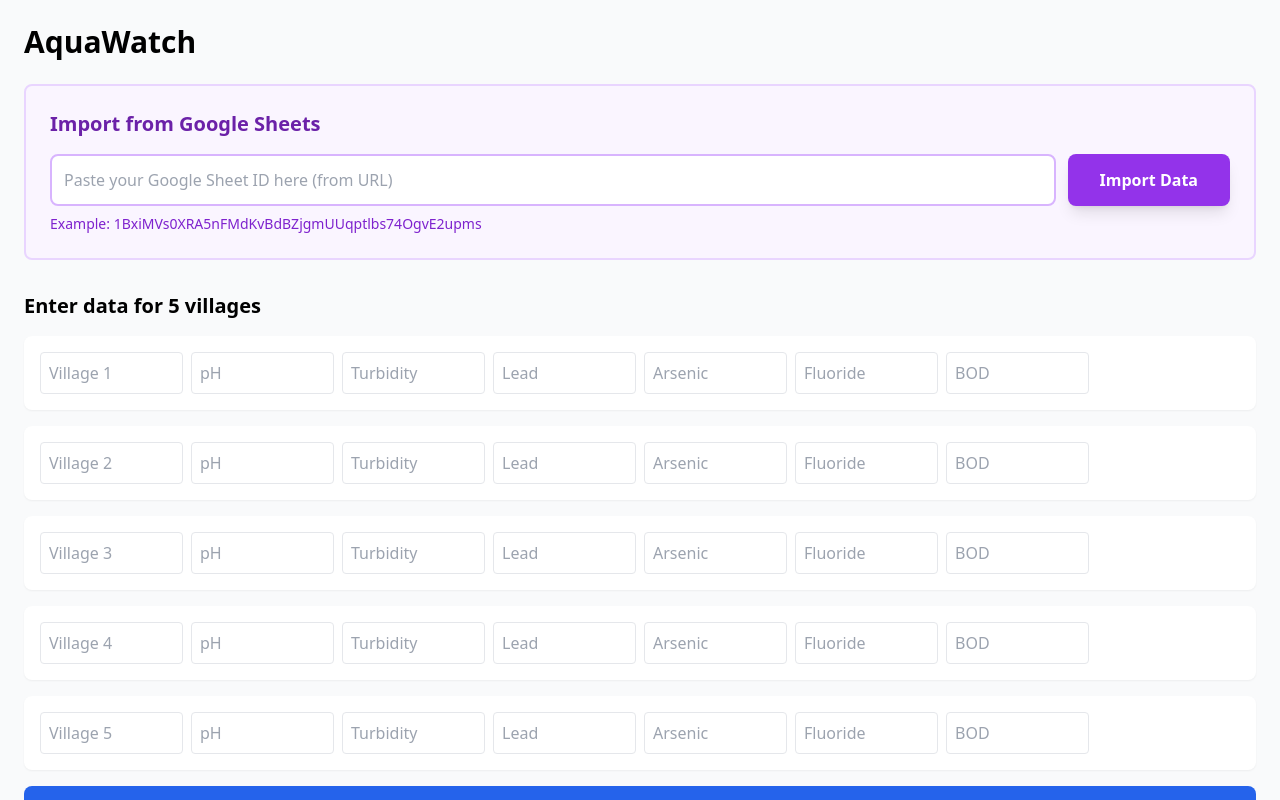
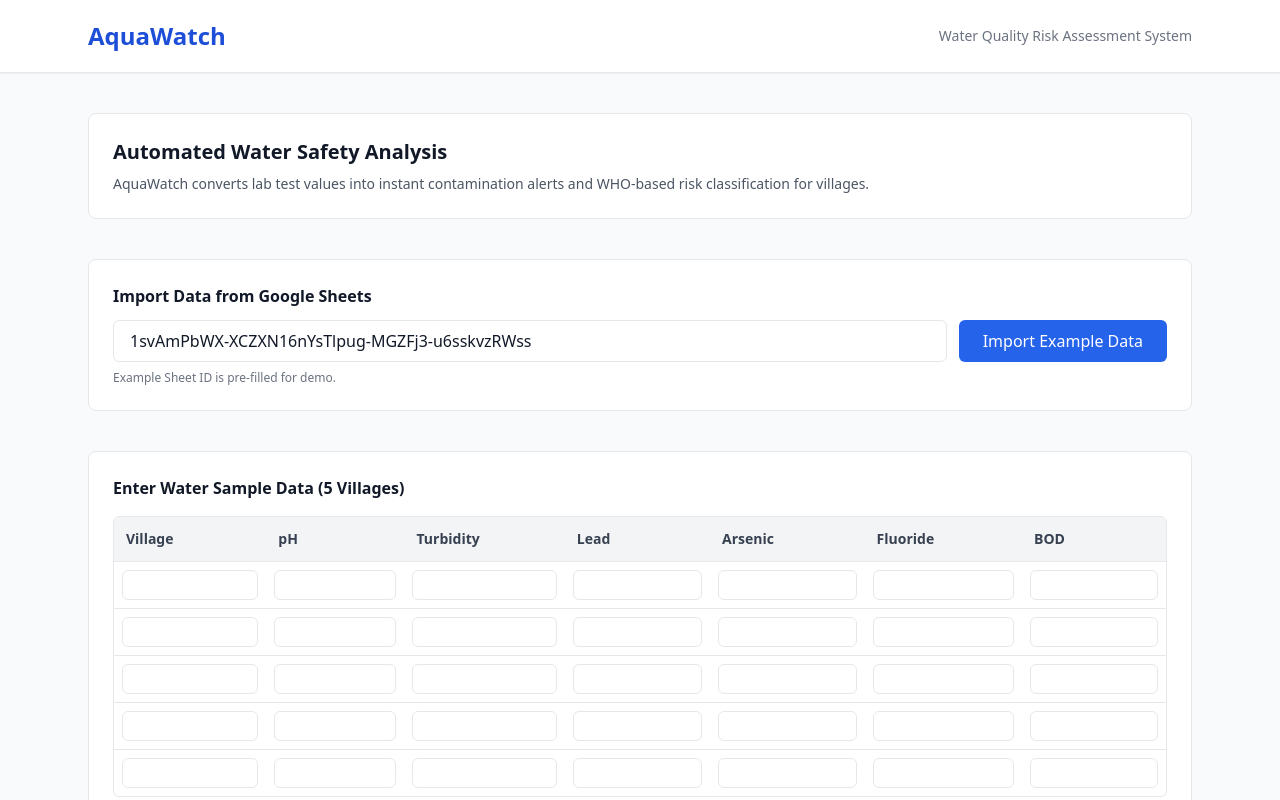
Before and after one commit to shashankmishra21/AquaWatch, a React (Create React App) app in the folder frontend/: page / in a window 1280 px wide. Shown: the top 800 px of the page. Built offline with nearby package versions, Linux system fonts and the light colour scheme.

Commit message:
chart and dashboard

```diff
--- a/frontend/package.json
+++ b/frontend/package.json
@@ -8,9 +8,12 @@
     "@testing-library/react": "^16.3.2",
     "@testing-library/user-event": "^13.5.0",
     "axios": "^1.13.4",
+    "leaflet": "^1.9.4",
     "react": "^19.2.4",
     "react-dom": "^19.2.4",
+    "react-leaflet": "^5.0.0",
     "react-scripts": "5.0.1",
+    "recharts": "^3.7.0",
     "web-vitals": "^2.1.4"
   },
   "scripts": {
--- a/frontend/public/index.html
+++ b/frontend/public/index.html
@@ -7,7 +7,7 @@
     <meta name="theme-color" content="#000000" />
     <meta
       name="description"
-      content="Web site created using create-react-app"
+      content="Water Quality Risk Assessment System"
     />
     <link rel="apple-touch-icon" href="%PUBLIC_URL%/logo192.png" />
     <!--
@@ -24,7 +24,7 @@
       work correctly both with client-side routing and a non-root public URL.
       Learn how to configure a non-root public URL by running `npm run build`.
     -->
-    <title>React App</title>
+    <title>AquaWatch</title>
   </head>
   <body>
     <noscript>You need to enable JavaScript to run this app.</noscript>
--- a/frontend/src/App.js
+++ b/frontend/src/App.js
@@ -1,7 +1,9 @@
 import React, { useState } from "react";
 import { analyzeWater, fetchFromSheet } from "./api";
+import ResultsDashboard from "./component/ResultsDashboard";
 
-const initialVillages = Array(5).fill({
+// Empty Village Template
+const emptyVillage = {
   village: "",
   pH: "",
   turbidity: "",
@@ -9,22 +11,47 @@
   arsenic: "",
   fluoride: "",
   bod: "",
-}).map((v, i) => ({ ...v }));
+};
 
 export default function App() {
-  const [villages, setVillages] = useState(initialVillages);
+  // Start with 5 villages
+  const [villages, setVillages] = useState(
+    Array(5)
+      .fill()
+      .map(() => ({ ...emptyVillage }))
+  );
+
   const [results, setResults] = useState(null);
-  const [sheetId, setSheetId] = useState("");
 
+  // ✅ Example Sheet ID already filled
+  const [sheetId, setSheetId] = useState(
+    "1svAmPbWX-XCZXN16nYsTlpug-MGZFj3-u6sskvzRWss"
+  );
+
+  // ✅ Handle Input Change
   const handleChange = (index, field, value) => {
-    const newVillages = [...villages];
-    newVillages[index][field] = value;
-    setVillages(newVillages);
+    const updated = [...villages];
+    updated[index][field] = value;
+    setVillages(updated);
+  };
+
+  // ✅ Add Another Village Row
+  const addVillage = () => {
+    setVillages([...villages, { ...emptyVillage }]);
   };
 
   const handleSubmit = async (e) => {
     e.preventDefault();
-    const payload = villages.map((v) => ({
+
+    const filteredVillages = villages.filter(
+      (v) => v.village.trim() !== ""
+    );
+
+    if (filteredVillages.length === 0) {
+      alert("Please enter at least 1 village name.");
+      return;
+    }
+    const payload = filteredVillages.map((v) => ({
       village: v.village,
       pH: parseFloat(v.pH) || 0,
       turbidity: parseFloat(v.turbidity) || 0,
@@ -33,96 +60,151 @@
       fluoride: parseFloat(v.fluoride) || 0,
       bod: parseFloat(v.bod) || 0,
     }));
+
     try {
       const res = await analyzeWater(payload);
       setResults(res.data.results);
     } catch (err) {
       console.error(err);
+      alert("Error analyzing water quality.");
     }
   };
 
+  // ✅ Import from Google Sheets
   const handleGoogleSheet = async () => {
     try {
       const res = await fetchFromSheet(sheetId);
       setVillages(res.data.villages);
+      setResults(null);
     } catch (err) {
       console.error(err);
       alert("Invalid Sheet ID or connection error");
     }
   };
 
-  const getRiskColor = (risk) => {
-    if (risk === "safe") return "bg-green-100 text-green-800";
-    if (risk === "warning") return "bg-yellow-100 text-yellow-800";
-    if (risk === "poor" || risk === "very_poor") return "bg-orange-100 text-orange-800";
-    return "bg-red-100 text-red-800";
-  };
+  return (
+    <div className="min-h-screen bg-gray-50 text-gray-900">
+      {/* Header */}
+      <header className="bg-white border-b shadow-sm">
+        <div className="max-w-6xl mx-auto px-6 py-5 flex justify-between items-center">
+          <h1 className="text-2xl font-bold text-blue-700">
+            AquaWatch
+          </h1>
+          <p className="text-sm text-gray-500">
+            Water Quality Risk Assessment System
+          </p>
+        </div>
+      </header>
 
-  return (
-    <div className="min-h-screen bg-gray-50 p-6">
-      <h1 className="text-3xl font-bold mb-6">AquaWatch</h1>
+      <main className="max-w-6xl mx-auto px-6 py-10 space-y-10">
+        {/* Intro */}
+        <section className="bg-white rounded-lg border p-6">
+          <h2 className="text-xl font-semibold mb-2">
+            Automated Water Safety Analysis
+          </h2>
+          <p className="text-gray-600 text-sm">
+            AquaWatch converts lab test values into instant contamination
+            alerts and WHO-based risk classification for villages.
+          </p>
+        </section>
 
-      <div className="bg-purple-50 p-6 rounded-lg border-2 border-purple-200 mb-8">
-        <h2 className="text-xl font-bold mb-4 text-purple-800">Import from Google Sheets</h2>
-        <div className="flex gap-3">
+        {/* Google Sheets Import */}
+        <section className="bg-white rounded-lg border p-6">
+          <h3 className="font-semibold mb-3">
+            Import Data from Google Sheets
+          </h3>
+
+          <div className="flex flex-col md:flex-row gap-3">
             <input
               type="text"
-            placeholder="Paste your Google Sheet ID here (from URL)"
               value={sheetId}
               onChange={(e) => setSheetId(e.target.value)}
-            className="flex-1 p-3 border-2 border-purple-300 rounded-lg focus:ring-4 focus:ring-purple-100 focus:border-purple-500"
+              className="flex-1 px-4 py-2 border rounded-md focus:ring-2 focus:ring-blue-200 outline-none"
             />
+
             <button
               onClick={handleGoogleSheet}
-            className="px-8 py-3 bg-purple-600 text-white font-bold rounded-lg hover:bg-purple-700 shadow-lg"
+              className="px-6 py-2 bg-blue-600 text-white rounded-md hover:bg-blue-700 transition"
             >
-            Import Data
+              Import Example Data
             </button>
           </div>
-        <p className="text-sm text-purple-700 mt-2">
-          Example: 1BxiMVs0XRA5nFMdKvBdBZjgmUUqptlbs74OgvE2upms
+
+          <p className="text-xs text-gray-500 mt-2">
+            Example Sheet ID is pre-filled for demo.
           </p>
+        </section>
+
+        {/* Input Table */}
+        <section className="bg-white rounded-lg border p-6">
+          <h3 className="font-semibold mb-4">
+            Enter Water Sample Data ({villages.length} Villages)
+          </h3>
+
+          <form onSubmit={handleSubmit} className="space-y-5">
+            <div className="overflow-x-auto border rounded-md">
+              <table className="w-full text-sm text-left">
+                <thead className="bg-gray-100 text-gray-700">
+                  <tr>
+                    <th className="p-3">Village</th>
+                    <th className="p-3">pH</th>
+                    <th className="p-3">Turbidity</th>
+                    <th className="p-3">Lead</th>
+                    <th className="p-3">Arsenic</th>
+                    <th className="p-3">Fluoride</th>
+                    <th className="p-3">BOD</th>
+                  </tr>
+                </thead>
+
+                <tbody>
+                  {villages.map((v, i) => (
+                    <tr key={i} className="border-t">
+                      {Object.keys(v).map((field) => (
+                        <td key={field} className="p-2">
+                          <input
+                            type={field === "village" ? "text" : "number"}
+                            step="any"
+                            value={v[field]}
+                            onChange={(e) =>
+                              handleChange(i, field, e.target.value)
+                            }
+                            className="w-full px-2 py-1 border rounded-md"
+                          />
+                        </td>
+                      ))}
+                    </tr>
+                  ))}
+                </tbody>
+              </table>
             </div>
 
-      {/* Rest of your form stays the same */}
-      <form onSubmit={handleSubmit} className="space-y-4 mb-8">
-        <h2 className="text-xl font-semibold">Enter data for 5 villages</h2>
-        {villages.map((v, i) => (
-          <div key={i} className="grid grid-cols-8 gap-2 items-center bg-white p-4 rounded-lg shadow-sm">
-            <input type="text" placeholder={`Village ${i+1}`} value={v.village} onChange={(e) => handleChange(i, "village", e.target.value)} className="col-span-1 p-2 border rounded" />
-            <input type="number" step="any" placeholder="pH" value={v.pH} onChange={(e) => handleChange(i, "pH", e.target.value)} className="col-span-1 p-2 border rounded" />
-            <input type="number" step="any" placeholder="Turbidity" value={v.turbidity} onChange={(e) => handleChange(i, "turbidity", e.target.value)} className="col-span-1 p-2 border rounded" />
-            <input type="number" step="any" placeholder="Lead" value={v.lead} onChange={(e) => handleChange(i, "lead", e.target.value)} className="col-span-1 p-2 border rounded" />
-            <input type="number" step="any" placeholder="Arsenic" value={v.arsenic} onChange={(e) => handleChange(i, "arsenic", e.target.value)} className="col-span-1 p-2 border rounded" />
-            <input type="number" step="any" placeholder="Fluoride" value={v.fluoride} onChange={(e) => handleChange(i, "fluoride", e.target.value)} className="col-span-1 p-2 border rounded" />
-            <input type="number" step="any" placeholder="BOD" value={v.bod} onChange={(e) => handleChange(i, "bod", e.target.value)} className="col-span-1 p-2 border rounded" />
-          </div>
-        ))}
-        <button type="submit" className="w-full px-6 py-3 bg-blue-600 text-white font-bold rounded-lg hover:bg-blue-700">
+            {/* Add Village */}
+            <button
+              type="button"
+              onClick={addVillage}
+              className="px-5 py-2 border border-blue-600 text-blue-700 rounded-md hover:bg-blue-50"
+            >
+              + Add Another Village
+            </button>
+
+            {/* Analyze */}
+            <button
+              type="submit"
+              className="w-full py-3 bg-blue-700 text-white font-semibold rounded-md hover:bg-blue-800"
+            >
               Analyze Water Quality
             </button>
           </form>
+        </section>
 
-      {results && (
-        <div>
-          <h2 className="text-2xl font-bold mb-6">Risk Assessment Results</h2>
-          <div className="grid grid-cols-1 md:grid-cols-2 lg:grid-cols-3 gap-6">
-            {results.map((r, i) => (
-              <div key={i} className="border rounded-lg p-6 shadow-lg bg-white">
-                <h3 className="font-bold text-xl mb-3">{r.village}</h3>
-                <p className="text-lg"><strong>WQI:</strong> {r.wqi}</p>
-                <p className="text-lg"><strong>HPI:</strong> {r.hpi}</p>
-                <span className={`px-4 py-2 rounded-full text-sm font-bold mt-3 inline-block ${getRiskColor(r.risk_level)}`}>
-                  {r.risk_level.replace("_", " ").toUpperCase()}
-                </span>
-                {r.alerts.map((alert, j) => (
-                  <p key={j} className="text-red-600 mt-2 text-sm">{alert}</p>
-                ))}
-              </div>
-            ))}
-          </div>
-        </div>
-      )}
+        {/* Results Dashboard */}
+        {results && <ResultsDashboard results={results} />}
+      </main>
+
+      {/* Footer */}
+      <footer className="text-center text-gray-500 text-xs py-6 border-t bg-white">
+        AquaWatch © {new Date().getFullYear()} — Built for FORGE A5 Hackathon
+      </footer>
     </div>
   );
 }
--- /dev/null
+++ b/frontend/src/component/ResultsDashboard.js
@@ -0,0 +1,124 @@
+import React from "react";
+import {
+  BarChart,
+  Bar,
+  XAxis,
+  YAxis,
+  Tooltip,
+  ResponsiveContainer,
+} from "recharts";
+
+function getRiskBadge(risk) {
+  if (risk === "safe") return "bg-green-100 text-green-800";
+  if (risk === "warning") return "bg-yellow-100 text-yellow-800";
+  if (risk === "poor" || risk === "very_poor")
+    return "bg-orange-100 text-orange-800";
+  return "bg-red-100 text-red-800";
+}
+
+export default function ResultsDashboard(props) {
+  const results = props.results;
+
+  return (
+    <section className="space-y-8">
+      <h2 className="text-xl font-semibold">
+        Risk Assessment Dashboard
+      </h2>
+
+      {/*Summary Dashboard */}
+      <div className="grid grid-cols-1 md:grid-cols-4 gap-4">
+        <div className="bg-white border rounded-lg p-4 text-center shadow-sm">
+          <p className="text-sm text-gray-500">Total Villages</p>
+          <h3 className="text-2xl font-bold">{results.length}</h3>
+        </div>
+
+        <div className="bg-green-50 border border-green-200 rounded-lg p-4 text-center">
+          <p className="text-sm text-green-700">Safe</p>
+          <h3 className="text-2xl font-bold text-green-800">
+            {results.filter((r) => r.risk_level === "safe").length}
+          </h3>
+        </div>
+
+        <div className="bg-yellow-50 border border-yellow-200 rounded-lg p-4 text-center">
+          <p className="text-sm text-yellow-700">Warning</p>
+          <h3 className="text-2xl font-bold text-yellow-800">
+            {results.filter((r) => r.risk_level === "warning").length}
+          </h3>
+        </div>
+
+        <div className="bg-red-50 border border-red-200 rounded-lg p-4 text-center">
+          <p className="text-sm text-red-700">Unsafe</p>
+          <h3 className="text-2xl font-bold text-red-800">
+            {
+              results.filter(
+                (r) =>
+                  r.risk_level !== "safe" &&
+                  r.risk_level !== "warning"
+              ).length
+            }
+          </h3>
+        </div>
+      </div>
+
+      {/*WQI Comparison Chart */}
+      <div className="bg-white border rounded-lg p-6 shadow-sm">
+        <h3 className="font-semibold mb-4">
+          Water Quality Index (WQI) Comparison
+        </h3>
+
+        <div style={{ width: "100%", height: 300 }}>
+          <ResponsiveContainer>
+            <BarChart data={results}>
+              <XAxis dataKey="village" />
+              <YAxis />
+              <Tooltip />
+              <Bar dataKey="wqi" />
+            </BarChart>
+          </ResponsiveContainer>
+        </div>
+
+        <p className="text-xs text-gray-500 mt-2">
+          Higher WQI indicates poorer water quality.
+        </p>
+      </div>
+
+      {/*Village Cards */}
+      <div className="grid grid-cols-1 md:grid-cols-2 lg:grid-cols-3 gap-6">
+        {results.map((r, i) => (
+          <div
+            key={i}
+            className="bg-white border rounded-lg p-5 shadow-sm"
+          >
+            <h3 className="font-semibold text-lg mb-2">
+              {r.village}
+            </h3>
+
+            <p className="text-sm">
+              <strong>WQI:</strong> {r.wqi}
+            </p>
+
+            <p className="text-sm">
+              <strong>HPI:</strong> {r.hpi}
+            </p>
+
+            <span
+              className={`inline-block mt-3 px-3 py-1 text-xs font-semibold rounded-full ${getRiskBadge(
+                r.risk_level
+              )}`}
+            >
+              {r.risk_level.replace("_", " ").toUpperCase()}
+            </span>
+
+            {r.alerts.length > 0 && (
+              <div className="mt-3 text-sm text-red-600">
+                {r.alerts.map((a, j) => (
+                  <p key={j}>• {a}</p>
+                ))}
+              </div>
+            )}
+          </div>
+        ))}
+      </div>
+    </section>
+  );
+}
```
Also changed, not shown: 1 other file (tests, documents, lock files or other folders). Lines whose indentation alone changed are shown as unchanged.
